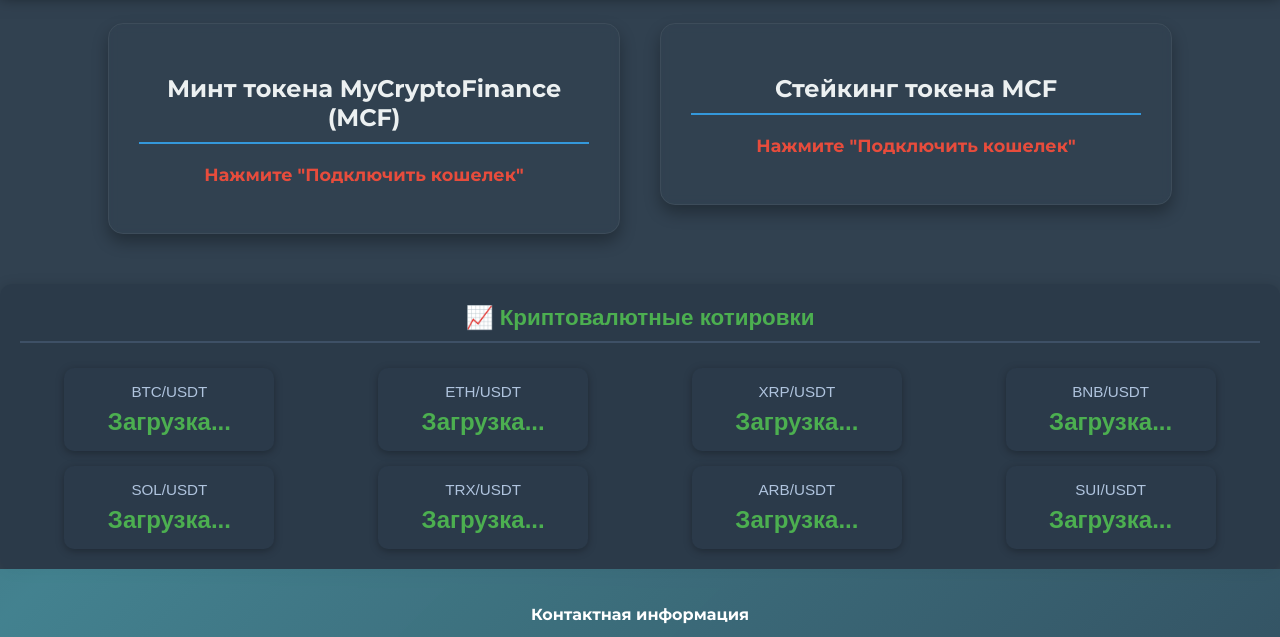
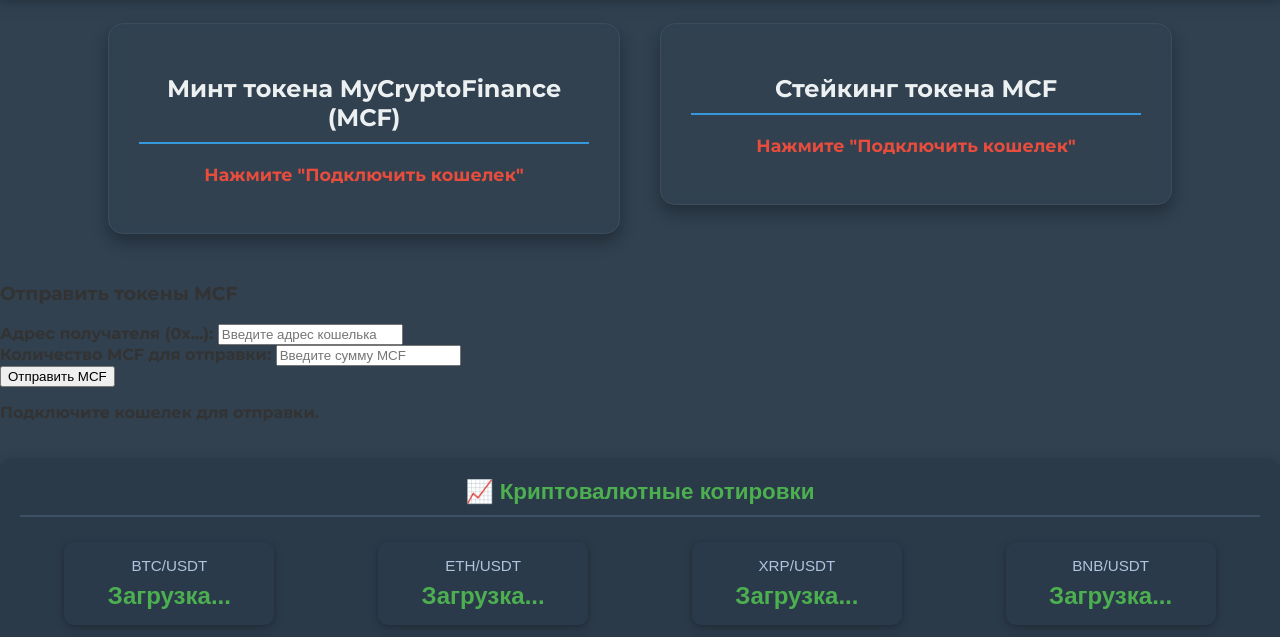
Before and after one commit to runglao/MCF-Stayking-25.102025, a plain HTML site: page index.html in a window 1280 px wide. Shown: the part 97-734 px from the top of the page. Drawn offline with Linux system fonts and the light colour scheme; a script that the page names is missing.

Commit message:
Update index.html

```diff
--- a/index.html
+++ b/index.html
@@ -81,6 +81,25 @@
             <p id="stakingStatus">Нажмите "Подключить кошелек"</p>
         </div>
     </main>
+
+        <div id="transferFormBlock" class="form-block">
+        <h3>Отправить токены MCF</h3>
+
+        <div class="input-group">
+            <label for="recipientAddressInput">Адрес получателя (0x...):</label>
+            <input type="text" id="recipientAddressInput" placeholder="Введите адрес кошелька">
+        </div>
+
+        <div class="input-group">
+            <label for="transferAmountInput">Количество MCF для отправки:</label>
+            <input type="number" id="transferAmountInput" placeholder="Введите сумму MCF" min="0.0001" step="any">
+        </div>
+
+        <button id="sendTokenButton">Отправить MCF</button>
+
+        <p class="status-message" id="transferStatus">Подключите кошелек для отправки.</p>
+    </div>
+
 
         <div id="crypto-prices-block">
         <h3>📈 Криптовалютные котировки</h3>
```
